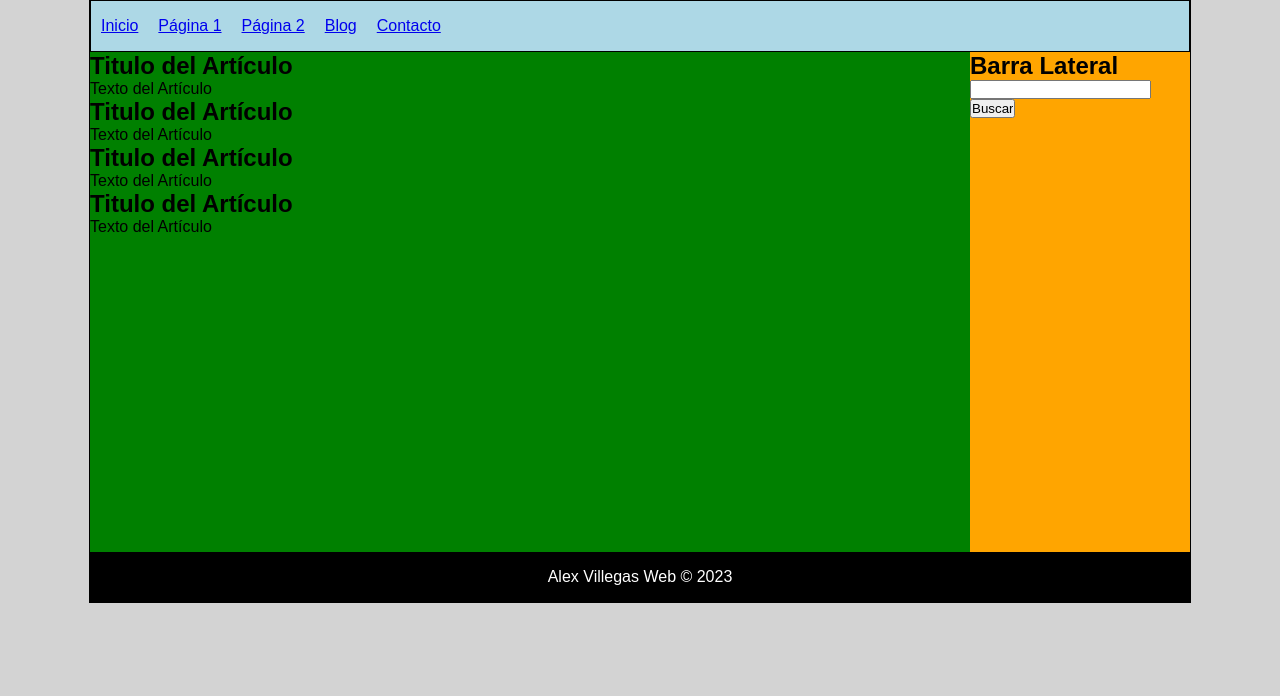
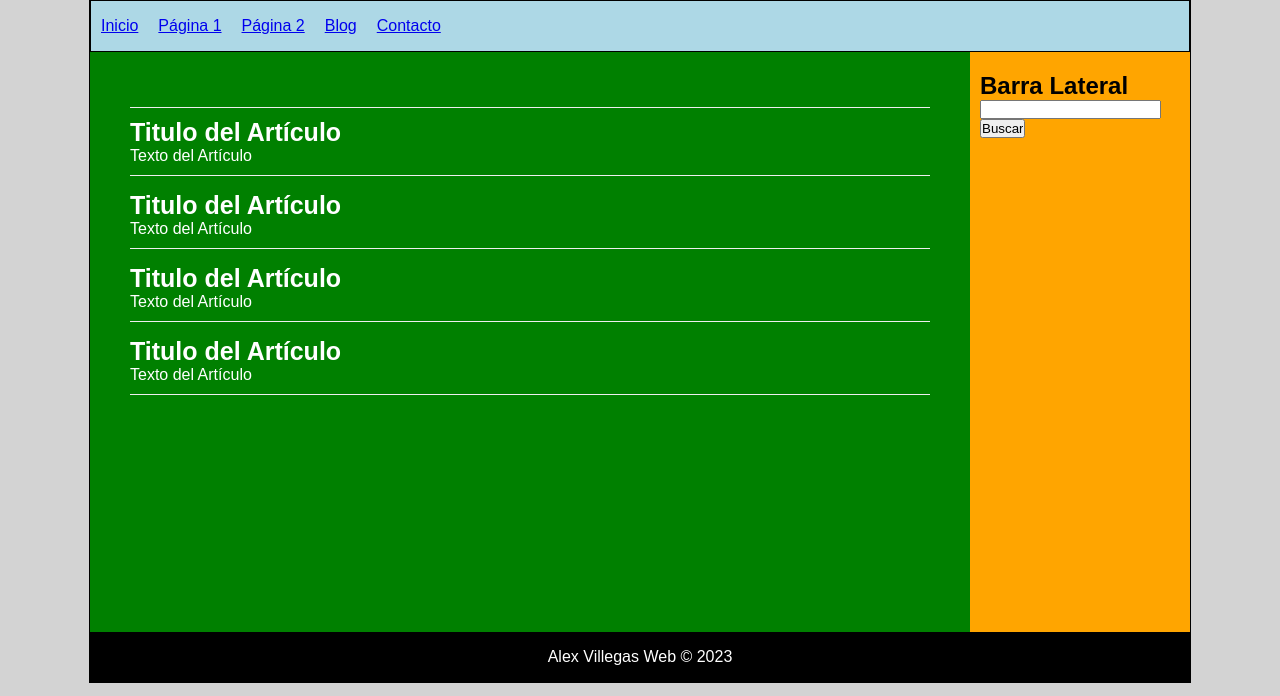
Before and after one commit to VillegasCode/aprendiendo-css, a plain HTML site: page index.html in a window 1280 px wide. Shown: the part 104-800 px from the top of the page. Drawn offline with Linux system fonts and the light colour scheme.

Commit message:
Website finished with HTML and CSS

```diff
--- a/styles.css
+++ b/styles.css
@@ -69,18 +69,22 @@ nav ul li{
 
 #content{
     float: left;
-    width: 80%;
+    width: calc(80% - 80px);
     background-color: green;
     min-height: 500px;
+    padding: 40px;
 }
 
 aside{
     float: left;
-    width: 20%;
+    width: calc(20% - 20px);
     background-color: orange;
     min-height: 500px;
+    padding-left: 10px;
+    padding-right: 10px;
+    padding-top: 20px;
+    padding-bottom: 60px;
 }
-
 
 footer{
     background-color: black;
@@ -92,5 +96,20 @@ footer{
 
 /* Atributos para Clase */
 .article {
+    color: white;
+    margin-top: 15px;
+    margin-bottom: 15px;
+    padding-bottom: 10px;
+    border-bottom: 1px solid #eee;
+}
 
+/* Atributos para el 1er hijo de la clase article */
+.article:first-child{
+    padding-top: 10px;
+    border-top: 1px solid #eee;
 }
+
+/* Seleccionar todos los elementos H2 que hay dentro de esa clase */
+.article h2{
+    font-size: 25px;
+}
```
